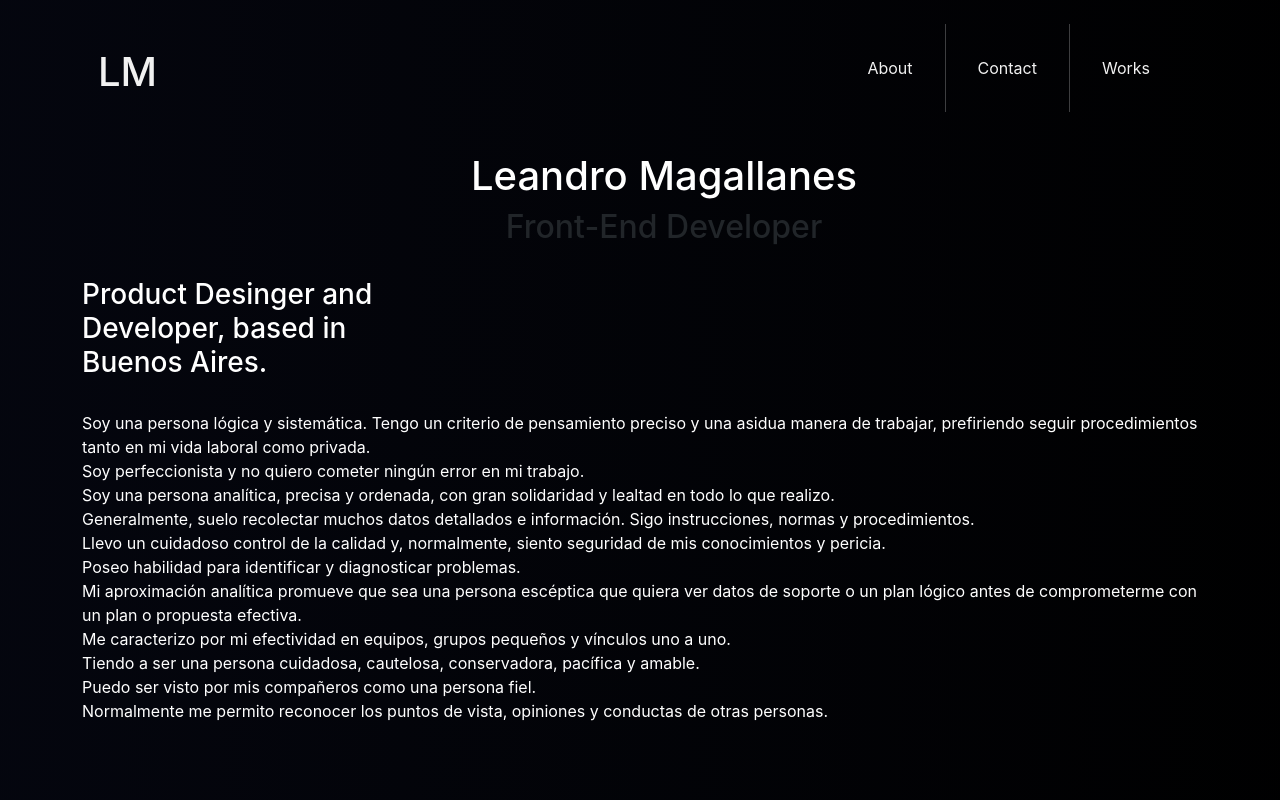
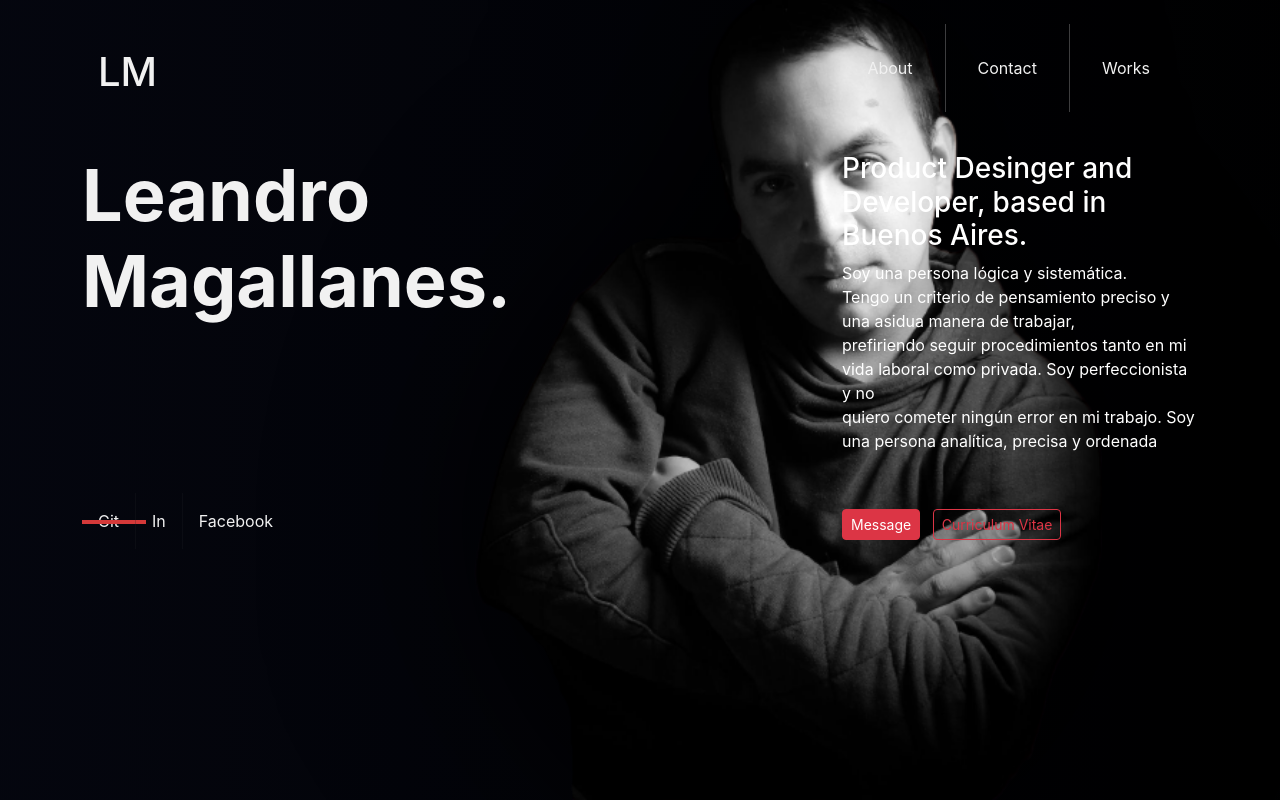
Before and after one commit to leanmaga/myportfolio, a React (Create React App) app in the folder BlogLibros/blogbooksapp/: page /home in a window 1280 px wide. Before the commit this address led to /about. Built offline with nearby package versions, Linux system fonts and the light colour scheme; the HTML template or start-up script is replaced by a standard one.

Commit message:
arreglar enlace

```diff
--- a/BlogLibros/blogbooksapp/package.json
+++ b/BlogLibros/blogbooksapp/package.json
@@ -1,4 +1,5 @@
 {
+  "homepage":"https://leanelshark.github.io/myportfolio",
   "name": "blogbooksapp",
   "version": "0.1.0",
   "private": true,
@@ -16,6 +17,8 @@
     "web-vitals": "^2.1.4"
   },
   "scripts": {
+    "predeploy":"npm run build",
+    "deploy":"gh-pages -d build",
     "start": "react-scripts start",
     "build": "react-scripts build",
     "test": "react-scripts test",
--- a/BlogLibros/blogbooksapp/src/App.js
+++ b/BlogLibros/blogbooksapp/src/App.js
@@ -10,12 +10,12 @@ const App = () => {
   return (
     <>
         <Routes>
-            <Route path="/" element={<HomePage/>}/>
+            <Route path="/home" element={<HomePage/>}/>
             <Route path="about" element={<AboutPage/>}/>
             <Route path="error" element={<Error404Page/>}/>
             <Route path="contacto" element={<ContactPage/>}/>
             <Route path="proyectos" element={<ProjectsPage/>}/>
-            <Route path="/*" element={<Navigate to="/about"/>}/>
+            <Route path="/*" element={<Navigate to="/home"/>}/>
         </Routes>
     </>
   )
```
